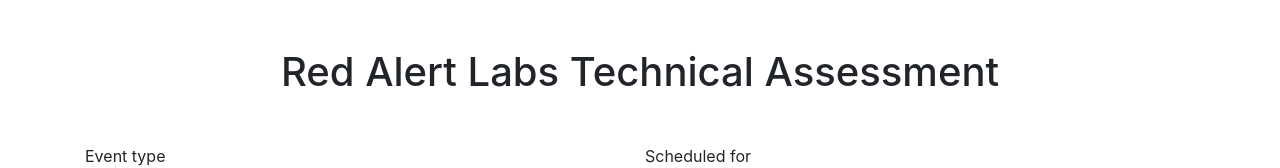
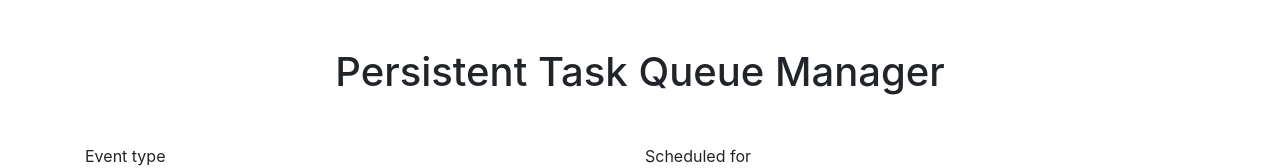
Before and after one commit to EliasAfara/persistent-task-queue-management, a React (Create React App) app in the folder client/: page / in a window 1280 px wide. Shown: the top 168 px of the page. Built offline with nearby package versions, Linux system fonts and the light colour scheme; no server answers; the HTML template or start-up script is replaced by a standard one.

Commit message:
Updated form title

```diff
--- a/client/src/components/Form.js
+++ b/client/src/components/Form.js
@@ -42,7 +42,7 @@
 
   return (
     <>
-      <h1 className='text-center mt-5'>Red Alert Labs Technical Assessment</h1>
+      <h1 className='text-center mt-5'>Persistent Task Queue Manager</h1>
       <form className='mt-5' onSubmit={onSubmitForm}>
         <div className='form-row'>
           <div className='form-group col-md-6'>
```
